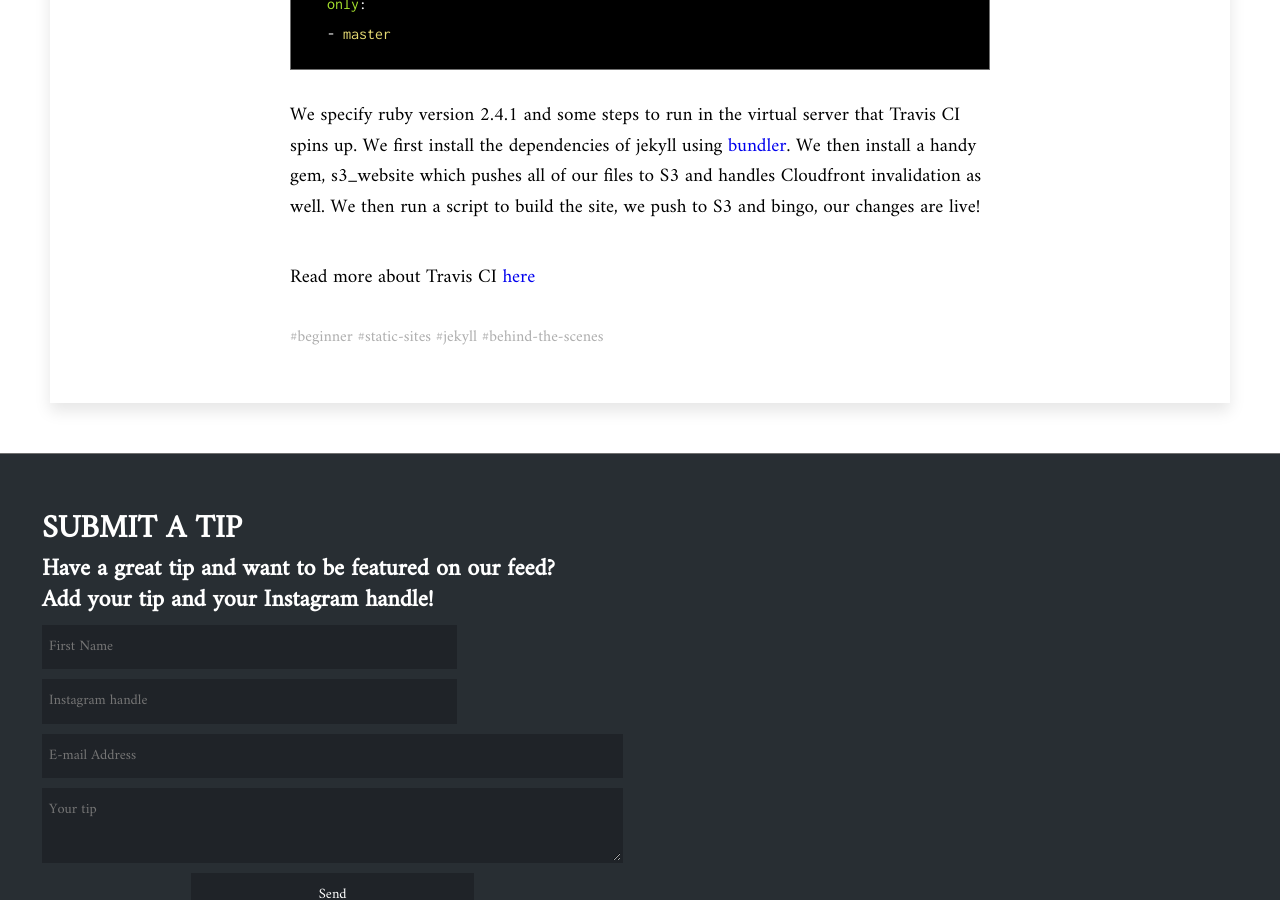
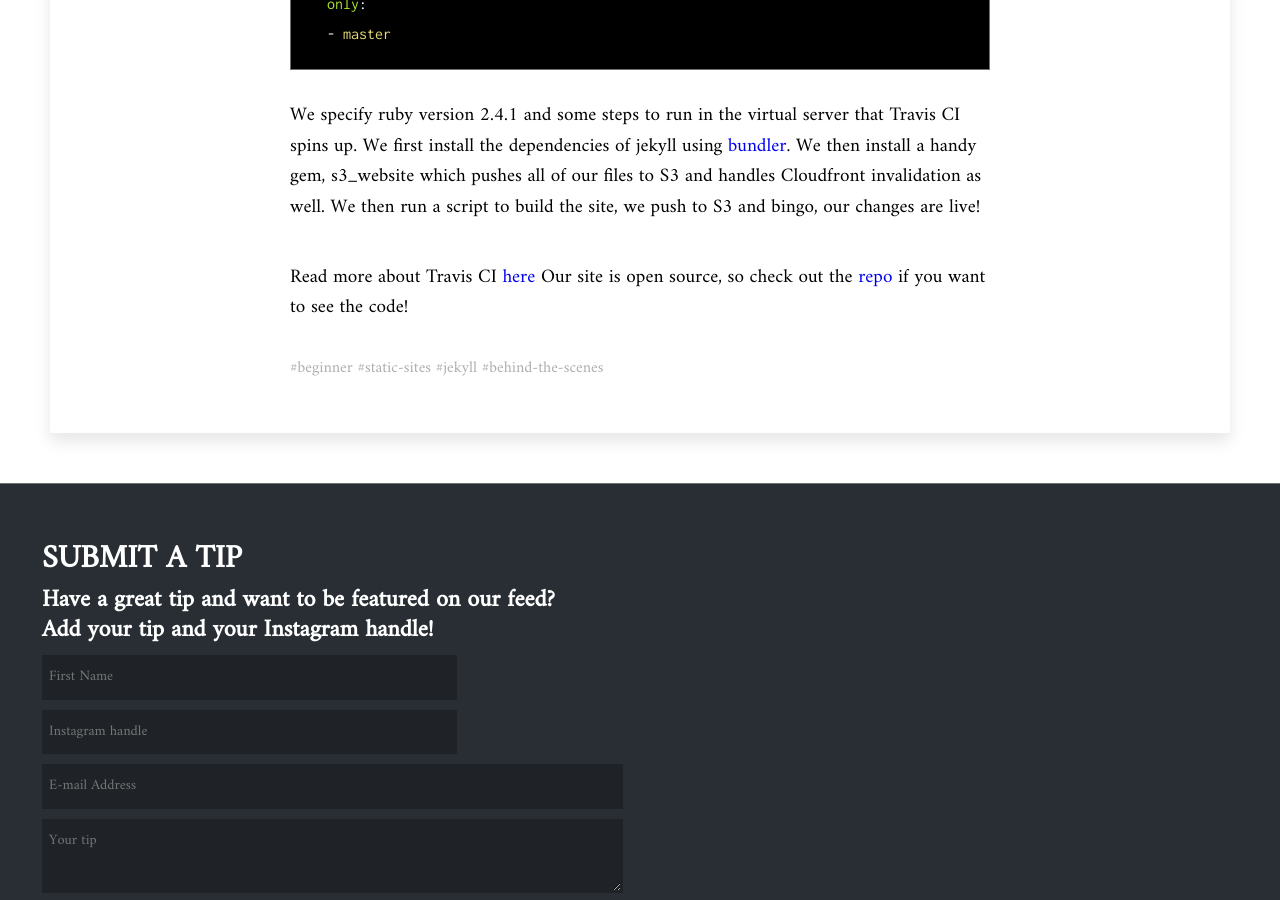
Before and after one commit to dev-diaries/web, a Jekyll site: the page built from _social-posts/bts-edition-one-static-site.md, in a window 1280 px wide and 900 px high, scrolled down 1407 px. Built offline with Jekyll 4.4.1, drawn with Linux system fonts in a browser that asks for light colours.

Commit message:
add in repo address

```diff
--- a/_social-posts/bts-edition-one-static-site.md
+++ b/_social-posts/bts-edition-one-static-site.md
@@ -61,6 +61,8 @@ Cloudfront invalidation as well. We then run a script to build the site, we push
 
 {:.post-content}
 Read more about Travis CI <a href="https://docs.travis-ci.com/" target="_blank">here</a>
+Our site is open source, so check out the <a href="http://github.com/dev-diaries/web" target="_blank">repo</a>
+if you want to see the code!
 
 {% if page.instagram-id %}
 {:.center}
```
